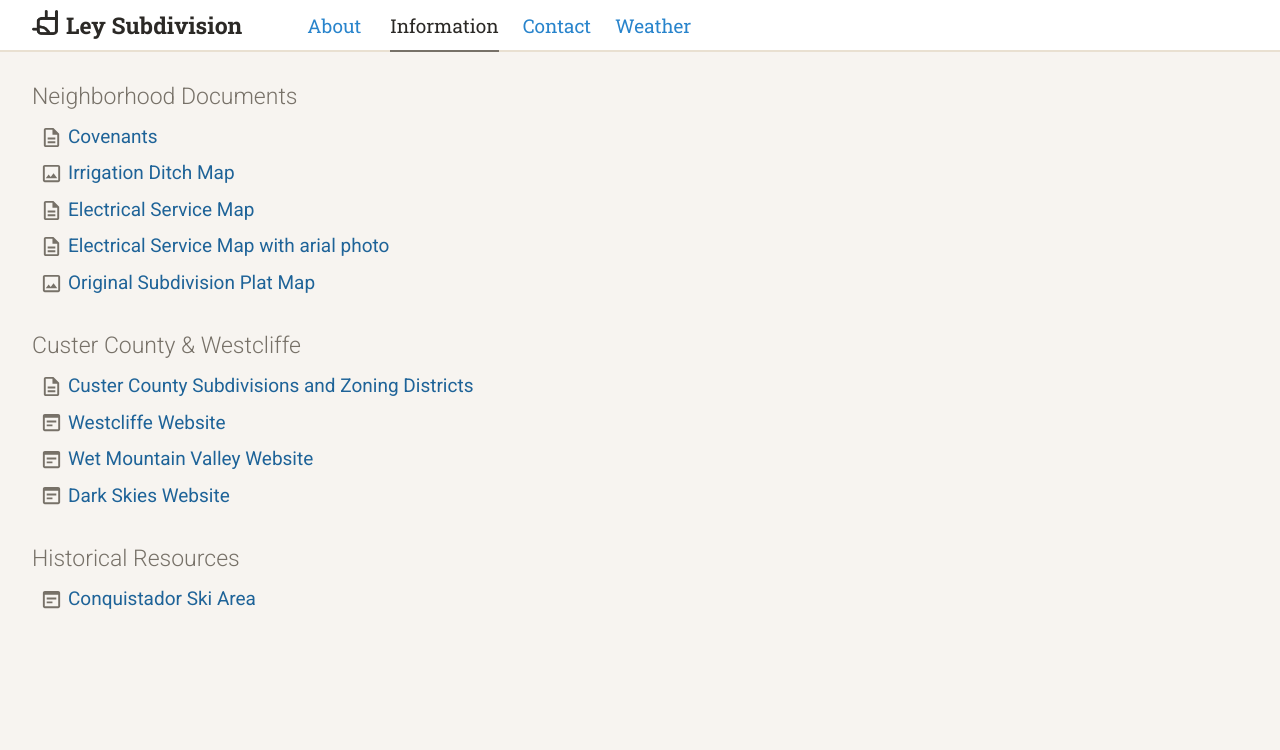
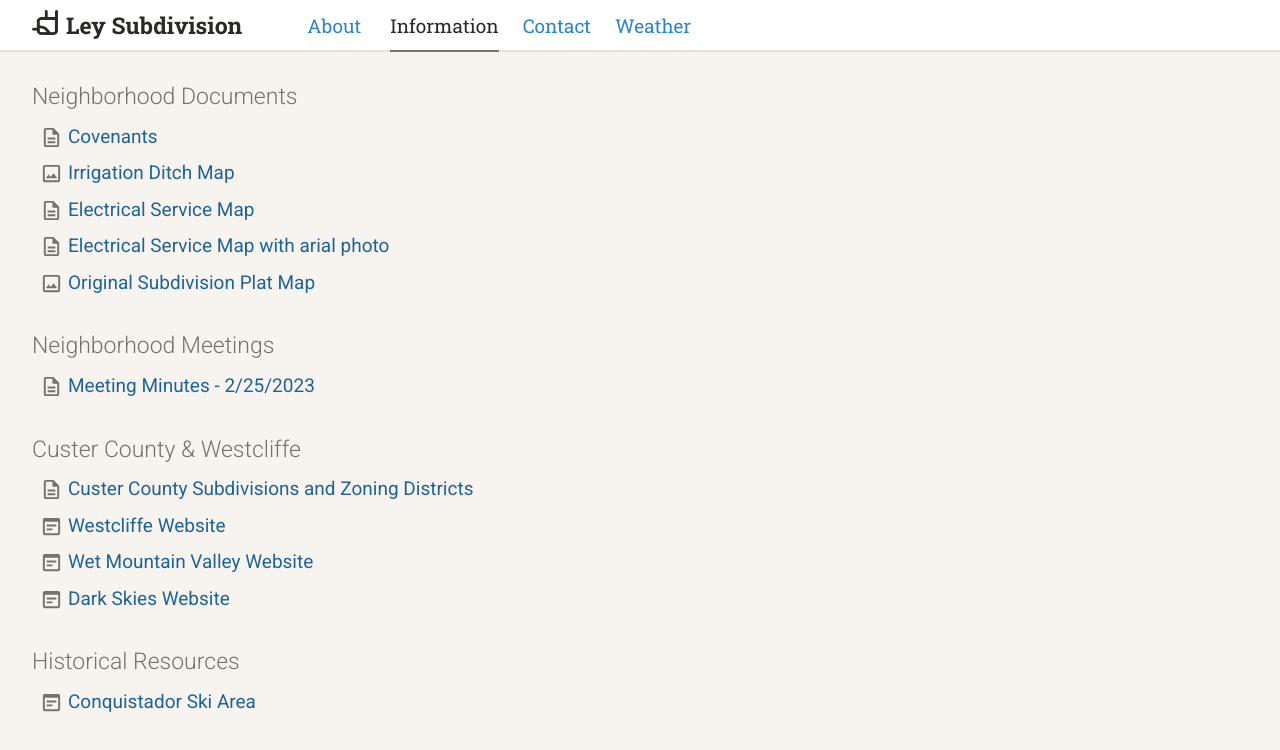
Before and after one commit to elezotte/LeySubdivision, a Next.js app: page /information in a window 1280 px wide. Shown: the top 750 px of the page. Built offline with nearby package versions, Linux system fonts and the light colour scheme.

Commit message:
Add meetings to info page

```diff
--- a/src/components/information/Information.tsx
+++ b/src/components/information/Information.tsx
@@ -75,12 +75,22 @@ const historicalItems: ListItem[] = [
   },
 ]
 
+const meetingItems: ListItem[] = [
+  {
+    id: 'meeting-minutes-20232302',
+    label: 'Meeting Minutes - 2/25/2023',
+    path: 'https://docs.google.com/document/d/1QpNPNWSGF7iL0-R0QETHcZ4uRbAiH7Vi8l-8gZD2CWk/edit?usp=sharing',
+    iconType: ListIconTypes.DOCUMENT,
+  },
+]
+
 const Documents = () => (
   <Box sx={commonStyles.pageContent}>
     <Head>
       <title>Ley Subdivision Information</title>
     </Head>
     <ItemList items={neighborhoodDocuments} title="Neighborhood Documents" />
+    <ItemList items={meetingItems} title="Neighborhood Meetings" />
     <ItemList items={custerCountyItems} title="Custer County & Westcliffe" />
     <ItemList items={historicalItems} title="Historical Resources" />
   </Box>
```
